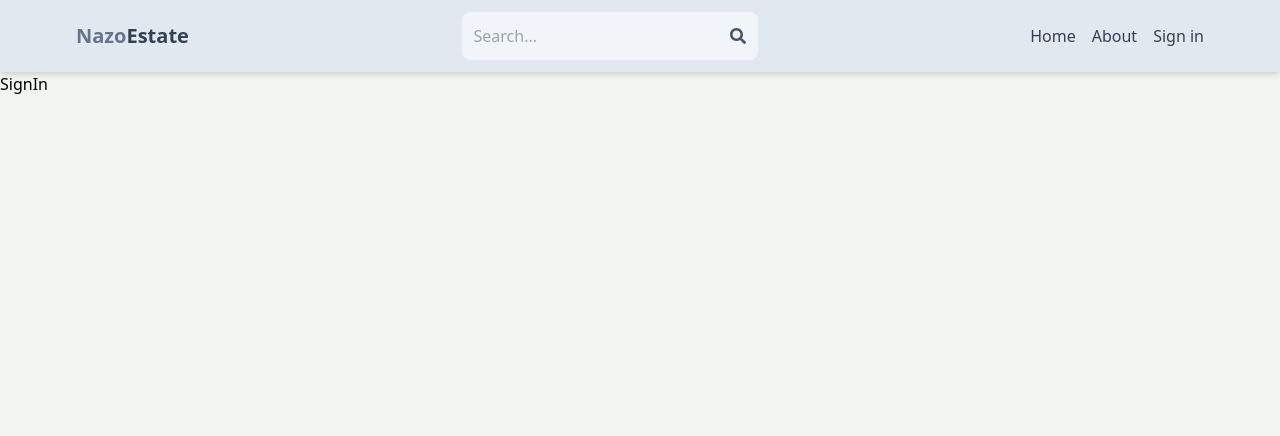
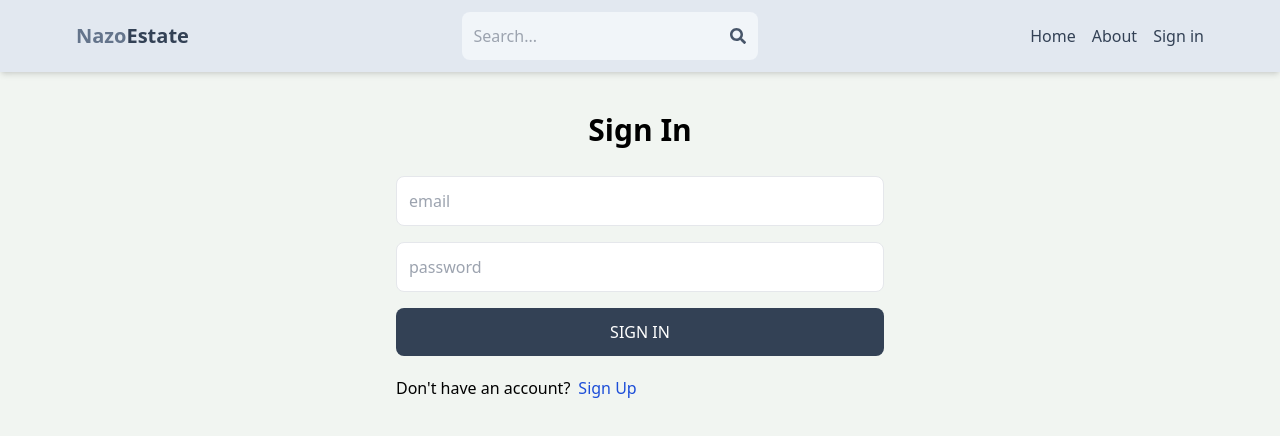
Before and after one commit to NazimSari/MernEstate, a React (Vite) app in the folder client/: page /sign-in in a window 1280 px wide. Shown: the top 436 px of the page. Built offline with nearby package versions, Linux system fonts and the light colour scheme.

Commit message:
complete sign in page

```diff
--- a/client/src/pages/SignIn.jsx
+++ b/client/src/pages/SignIn.jsx
@@ -1,7 +1,72 @@
-import React from "react";
+import React, { useState } from "react";
+import { Link, useNavigate } from "react-router-dom";
 
 const SignIn = () => {
-  return <div>SignIn</div>;
+  const [formData, setFormData] = useState({});
+  const [error, setError] = useState(null);
+  const [loading, setLoading] = useState(false);
+
+  const navigate = useNavigate();
+  const handleChange = (e) => {
+    setFormData({ ...formData, [e.target.id]: e.target.value });
+  };
+  const handleSubmit = async (e) => {
+    e.preventDefault();
+    try {
+      setLoading(true);
+      const res = await fetch("/api/auth/signin", {
+        method: "POST",
+        headers: { "Content-Type": "application/json" },
+        body: JSON.stringify(formData),
+      });
+      const data = await res.json();
+      if (data.success === false) {
+        setLoading(false);
+        setError(data.message);
+        return;
+      }
+      setLoading(false);
+      setError(null);
+      navigate("/");
+    } catch (error) {
+      setLoading(false);
+      setError(error.message);
+    }
+  };
+  return (
+    <div className="p-3 max-w-lg mx-auto">
+      <h1 className="text-3xl text-center font-semibold my-7">Sign In</h1>
+      <form className="flex flex-col gap-4" onSubmit={handleSubmit}>
+        <input
+          type="email"
+          placeholder="email"
+          className="border p-3 rounded-lg"
+          id="email"
+          onChange={handleChange}
+        />
+        <input
+          type="password"
+          placeholder="password"
+          className="border p-3 rounded-lg"
+          id="password"
+          onChange={handleChange}
+        />
+        <button
+          disabled={loading}
+          className="bg-slate-700 text-white p-3 rounded-lg uppercase hover:opacity-95 disabled:opacity-80"
+        >
+          {loading ? "Loading..." : "Sign In"}
+        </button>
+      </form>
+      <div className="flex gap-2 mt-5">
+        <p>Don't have an account?</p>
+        <Link to={"/sign-up"}>
+          <span className="text-blue-700">Sign Up</span>
+        </Link>
+      </div>
+      {error && <p className="text-red-500">{error}</p>}
+    </div>
+  );
 };
 
 export default SignIn;
```
